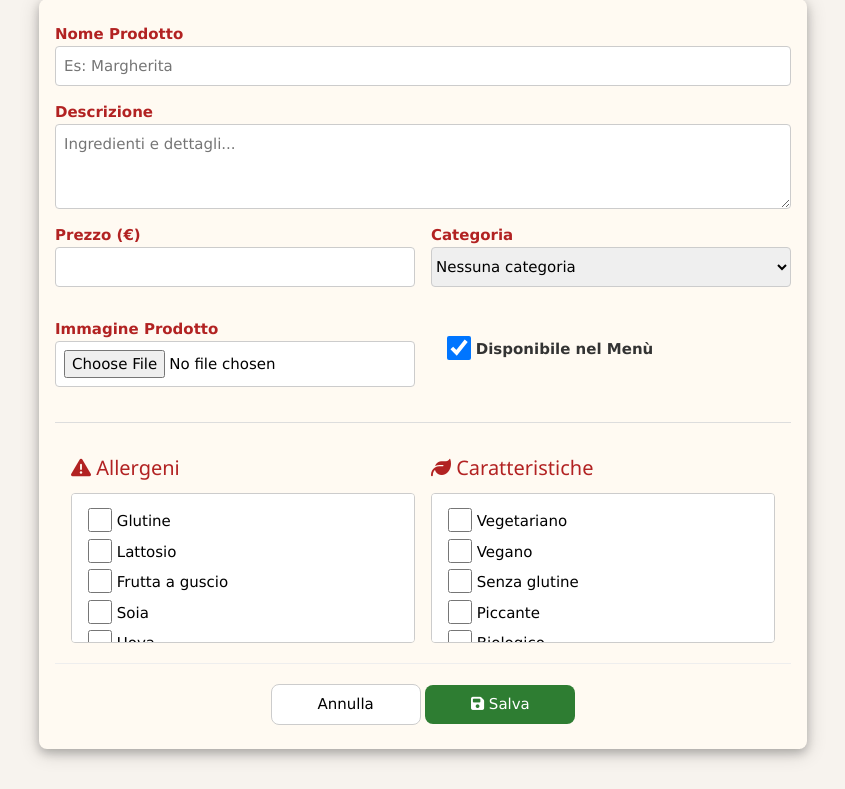
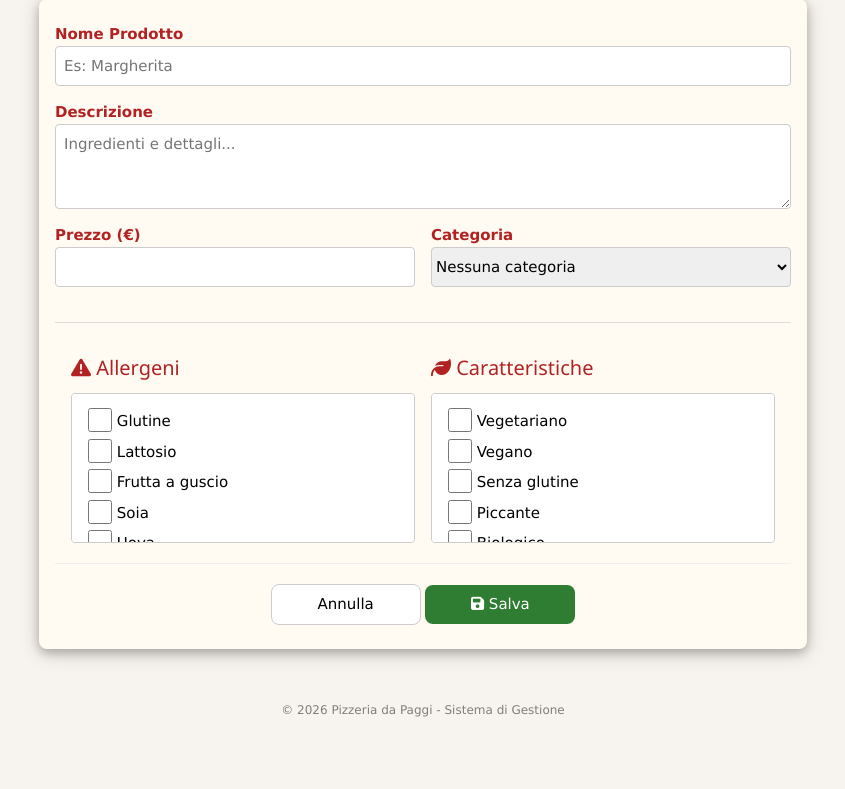
Before and after one commit to Christian-Zilioli/ProgettoMenuInfo, a PHP site: page /gestione_prodotto.php in a window 1280 px wide. Shown: the part 109-898 px from the top of the page, without its empty margins (217-1062 px from the left). After the commit the page ends 826 px from the top, so only its background shows below. Run offline with PHP 8.4, Linux system fonts and the light colour scheme; data comes from the database, SQL or seed files in the repository.

Commit message:
tolte imm

```diff
--- a/gestore/gestione_prodotto.php
+++ b/gestore/gestione_prodotto.php
@@ -39,12 +39,11 @@ if ($id) {
 //salvataggio
 if ($_SERVER['REQUEST_METHOD'] === 'POST') {
 
-    // Gestione dell'immagine: se non ne viene caricata una nuova, tengo quella vecchia
     $img = $prodotto['immagine'];
-    if (isset($_FILES['immagine']) && $_FILES['immagine']['error'] === 0) {
-        $img = time() . "_" . $_FILES['immagine']['name'];
-        move_uploaded_file($_FILES['immagine']['tmp_name'], "uploads/" . $img);
-    }
+    // if (isset($_FILES['immagine']) && $_FILES['immagine']['error'] === 0) {
+    //     $img = time() . "_" . $_FILES['immagine']['name'];
+    //     move_uploaded_file($_FILES['immagine']['tmp_name'], "uploads/" . $img);
+    // }
 
     try {
         $pdo->beginTransaction();
@@ -55,7 +54,7 @@ if ($_SERVER['REQUEST_METHOD'] === 'POST') {
             ':p' => $_POST['prezzo'],
             ':disp' => isset($_POST['disponibile']) ? 1 : 0,
             ':img' => $img,
-            ':cat' => $_POST['id_categoria'] ?: null // Se vuoto, salva come NULL
+            ':cat' => $_POST['id_categoria'] ?: null
         ];
 
         if ($id) {
@@ -98,7 +97,6 @@ if ($_SERVER['REQUEST_METHOD'] === 'POST') {
         $pdo->commit();
         header("Location: index.php");
     } catch (Exception $e) {
-        // In caso di errore, annullo tutto ciò che è stato fatto dalla prima query
         $pdo->rollBack();
         $msgErrore = $e->getMessage();
     }
@@ -178,7 +176,7 @@ if ($_SERVER['REQUEST_METHOD'] === 'POST') {
                 </div>
             </div>
 
-            <div class="w3-row-padding w3-margin-top" style="margin:0 -16px">
+            <!-- <div class="w3-row-padding w3-margin-top" style="margin:0 -16px">
                 <div class="w3-half input-group">
                     <label class="text-pizza"><b>Immagine Prodotto</b></label>
                     <input type="file" name="immagine" class="w3-input w3-border w3-round w3-white">
@@ -192,7 +190,7 @@ if ($_SERVER['REQUEST_METHOD'] === 'POST') {
                         <label><b>Disponibile nel Menù</b></label>
                     </div>
                 </div>
-            </div>
+            </div> -->
 
             <hr style="border-top: 1px solid #ddd">
 
--- a/gestore/index.php
+++ b/gestore/index.php
@@ -394,7 +394,7 @@ try {
                                 <th>ID</th>
                                 <th>Nome</th>
                                 <th>Descrizione</th>
-                                <th>Immagine</th>
+                                <!-- <th>Immagine</th> -->
                                 <th>Prezzo</th>
                                 <th>Caratteristiche</th>
                                 <th>Allergeni</th>
@@ -409,7 +409,7 @@ try {
                                     <td><?= $p['id_prodotto']; ?></td>
                                     <td><strong><?= htmlspecialchars($p['nome']); ?></strong></td>
                                     <td><small><?= htmlspecialchars($p['descrizione']); ?></small></td>
-                                    <td><small><?= htmlspecialchars($p['immagine']); ?></small></td>
+                                    <!-- <td><small><?= htmlspecialchars($p['immagine']); ?></small></td> -->
                                     <td class="text-pizza"><strong>€ <?= number_format($p['prezzo'], 2, ',', '.'); ?></strong></td>
                                     <td><small><?= htmlspecialchars($p['caratteristiche']); ?></small></td>
                                     <td><small><?= htmlspecialchars($p['allergeni']); ?></small></td>
```
